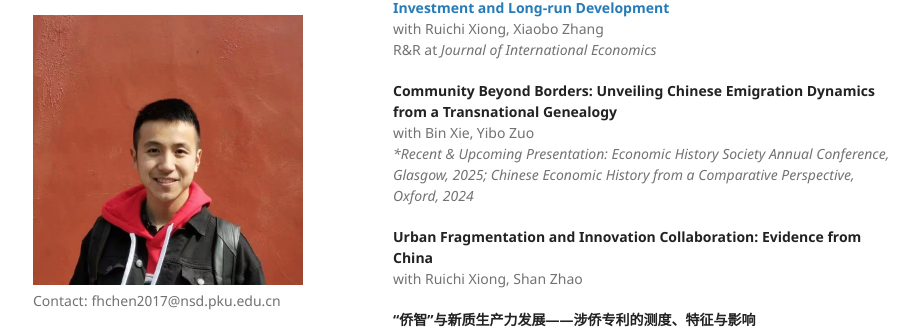
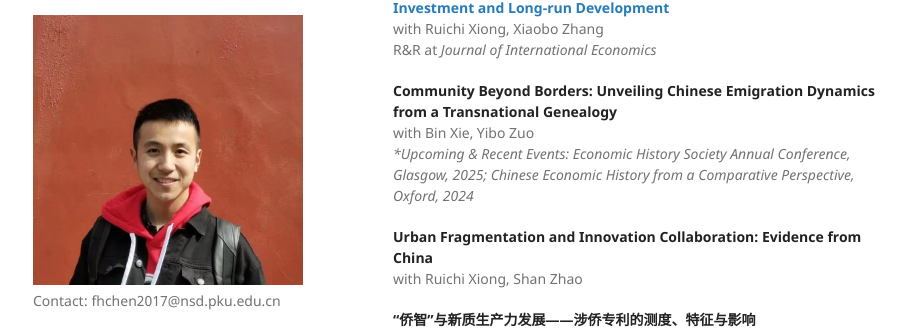
Before and after one commit to FanghaoChen/homepage, a Jekyll site: the page built from research.md, in a window 1280 px wide and 900 px high. Shown: the part 177-509 px from the top of the window, without its empty margins (177-1095 px from the left). Built offline with Jekyll 4.4.1, drawn with Linux system fonts in a browser that asks for light colours.

Commit message:
Update research.md

```diff
--- a/research.md
+++ b/research.md
@@ -12,7 +12,7 @@ R&R at <em> Journal of International Economics </em>
 
 **Community Beyond Borders: Unveiling Chinese Emigration Dynamics from a Transnational Genealogy**<br/>
 with Bin Xie, Yibo Zuo  <br/>
-<em> *Recent & Upcoming Presentation: Economic History Society Annual Conference, Glasgow, 2025; Chinese Economic History from a
+<em> *Upcoming & Recent Events: Economic History Society Annual Conference, Glasgow, 2025; Chinese Economic History from a
 Comparative Perspective, Oxford, 2024 </em>
 
 **Urban Fragmentation and Innovation Collaboration: Evidence from China** <br/>
```
